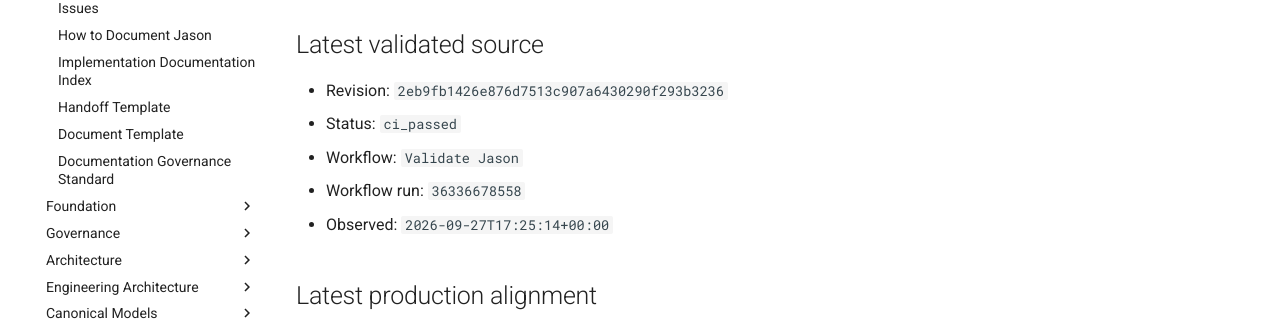
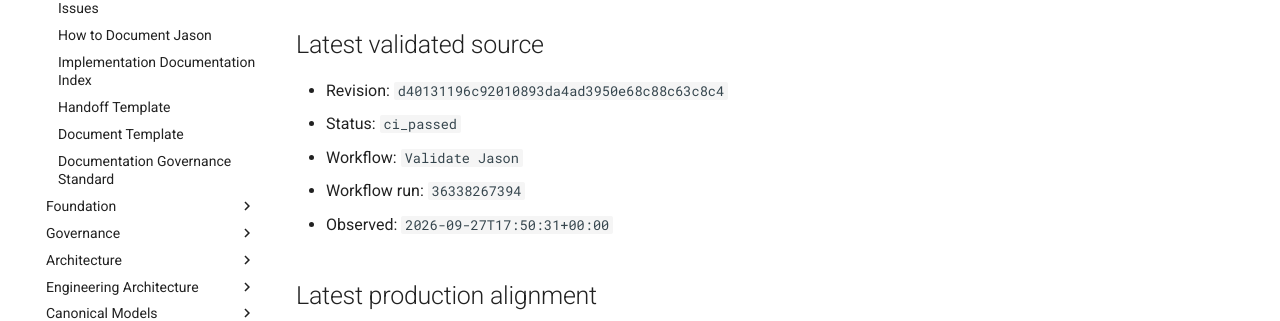
Before and after one commit to al-teamaot-com/jason, an MkDocs documentation site: the page built from docs/control/AUTOMATED-CHANGE-STATE.md, in a window 1280 px wide and 1163 px high. Shown: the part 337-658 px from the top of the window. Built offline with MkDocs 1.6.1 and Material for MkDocs 9.7.7, drawn with Linux system fonts in a browser that asks for light colours; comment, search, counter and statistics services are not loaded.

Commit message:
Reconcile automated documentation state for d40131196c92

```diff
--- a/docs/control/AUTOMATED-CHANGE-STATE.md
+++ b/docs/control/AUTOMATED-CHANGE-STATE.md
@@ -8,11 +8,11 @@
 
 ## Latest validated source
 
-- Revision: `2eb9fb1426e876d7513c907a6430290f293b3236`
+- Revision: `d40131196c92010893da4ad3950e68c88c63c8c4`
 - Status: `ci_passed`
 - Workflow: `Validate Jason`
-- Workflow run: `36336678558`
-- Observed: `2026-09-27T17:25:14+00:00`
+- Workflow run: `36338267394`
+- Observed: `2026-09-27T17:50:31+00:00`
 
 ## Latest production alignment
 
```
Also changed, not shown: docs/control/AUTOMATED-CHANGE-STATE.json (+4 -4 lines).
